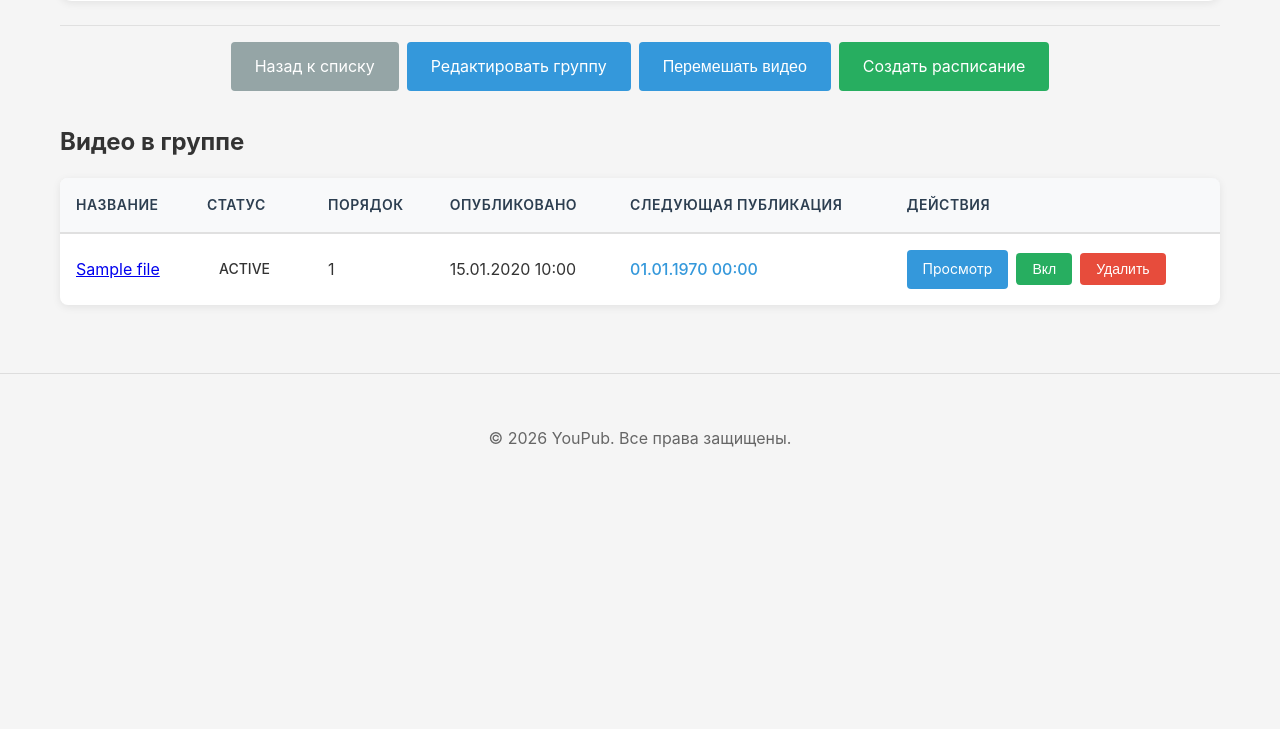
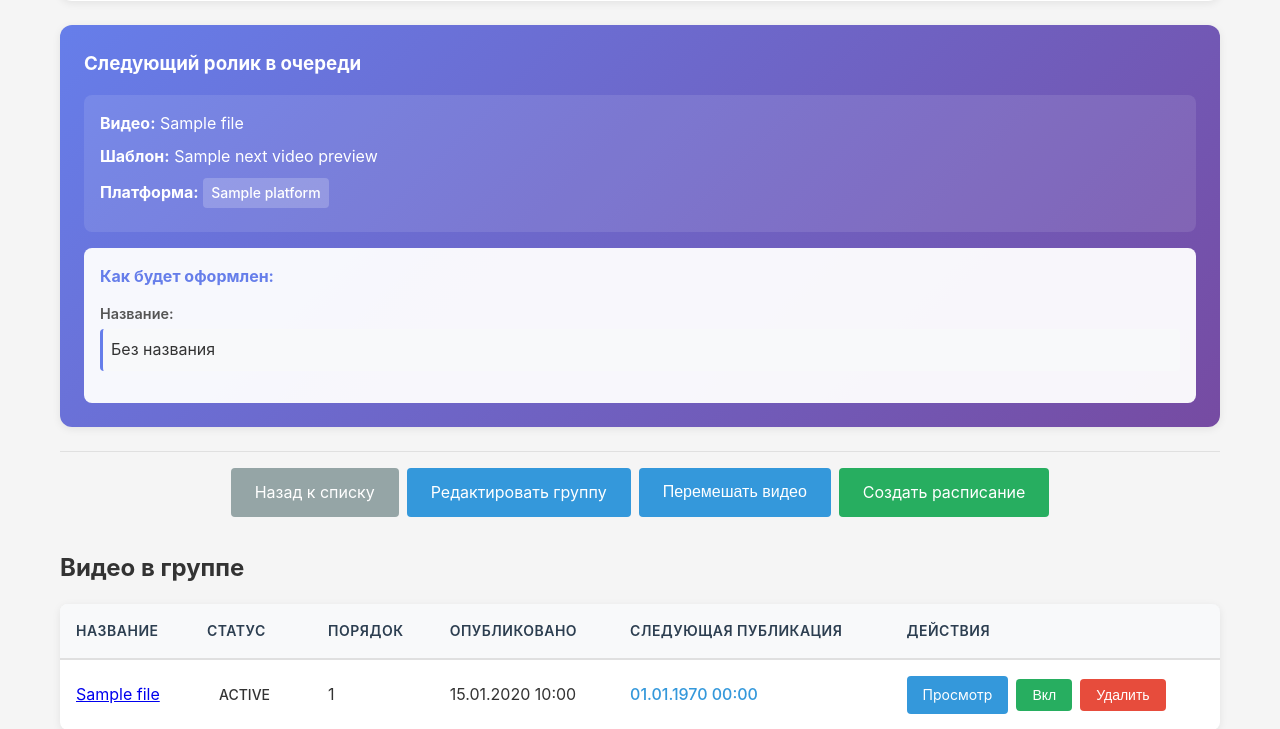
Before and after one commit to alexevil1979/youpub, a PHP site: template views/content_groups/show.php in a window 1280 px wide. Shown: the part 623-1352 px from the top of the page. Before the commit the page ends 1070 px from the top, so only its background shows below. Run offline with PHP 8.4, Linux system fonts and the light colour scheme; the template is opened without the code that fills it: most values are stand-ins (such as "Sample title", 1, 10 or a date in 2020); data that the repository does not hold is empty.

Commit message:
Add preview of next video in queue with template application on content group page

```diff
--- a/views/content_groups/show.php
+++ b/views/content_groups/show.php
@@ -71,6 +71,62 @@ ob_start();
         </div>
     </div>
 </div>
+
+<?php if ($nextVideoPreview): ?>
+<div class="info-card next-video-preview" style="margin-top: 1.5rem; background: linear-gradient(135deg, #667eea 0%, #764ba2 100%); color: white; border: none;">
+    <h3 style="color: white; margin-bottom: 1rem;">
+        <?= \App\Helpers\IconHelper::render('video', 20, 'icon-inline') ?>
+        Следующий ролик в очереди
+    </h3>
+    <div style="background: rgba(255, 255, 255, 0.1); padding: 1rem; border-radius: 8px; margin-bottom: 1rem;">
+        <div style="margin-bottom: 0.5rem;">
+            <strong style="color: #fff;">Видео:</strong>
+            <span><?= htmlspecialchars($nextVideoPreview['file']['title'] ?? $nextVideoPreview['video']['title'] ?? $nextVideoPreview['video']['file_name'] ?? 'Без названия') ?></span>
+        </div>
+        <?php if ($nextVideoPreview['template_name']): ?>
+            <div style="margin-bottom: 0.5rem;">
+                <strong style="color: #fff;">Шаблон:</strong>
+                <span><?= htmlspecialchars($nextVideoPreview['template_name']) ?></span>
+            </div>
+        <?php endif; ?>
+        <div style="margin-bottom: 0.5rem;">
+            <strong style="color: #fff;">Платформа:</strong>
+            <span class="platform-badge platform-<?= $nextVideoPreview['platform'] ?>" style="background: rgba(255, 255, 255, 0.2); padding: 0.25rem 0.5rem; border-radius: 4px;">
+                <?= ucfirst($nextVideoPreview['platform']) ?>
+            </span>
+        </div>
+    </div>
+
+    <div style="background: rgba(255, 255, 255, 0.95); color: #333; padding: 1rem; border-radius: 8px;">
+        <h4 style="margin-top: 0; margin-bottom: 0.75rem; color: #667eea;">Как будет оформлен:</h4>
+
+        <div style="margin-bottom: 1rem;">
+            <div style="font-weight: 600; color: #555; margin-bottom: 0.25rem; font-size: 0.9rem;">Название:</div>
+            <div style="padding: 0.5rem; background: #f8f9fa; border-left: 3px solid #667eea; border-radius: 4px; word-break: break-word;">
+                <?= htmlspecialchars($nextVideoPreview['preview']['title'] ?? 'Без названия') ?>
+            </div>
+        </div>
+
+        <?php if (!empty($nextVideoPreview['preview']['description'])): ?>
+        <div style="margin-bottom: 1rem;">
+            <div style="font-weight: 600; color: #555; margin-bottom: 0.25rem; font-size: 0.9rem;">Описание:</div>
+            <div style="padding: 0.5rem; background: #f8f9fa; border-left: 3px solid #667eea; border-radius: 4px; word-break: break-word; white-space: pre-wrap; max-height: 150px; overflow-y: auto;">
+                <?= htmlspecialchars($nextVideoPreview['preview']['description']) ?>
+            </div>
+        </div>
+        <?php endif; ?>
+
+        <?php if (!empty($nextVideoPreview['preview']['tags'])): ?>
+        <div>
+            <div style="font-weight: 600; color: #555; margin-bottom: 0.25rem; font-size: 0.9rem;">Теги:</div>
+            <div style="padding: 0.5rem; background: #f8f9fa; border-left: 3px solid #667eea; border-radius: 4px; word-break: break-word;">
+                <?= htmlspecialchars($nextVideoPreview['preview']['tags']) ?>
+            </div>
+        </div>
+        <?php endif; ?>
+    </div>
+</div>
+<?php endif; ?>
 
 <div class="form-actions group-actions">
     <a href="/content-groups" class="btn btn-secondary">Назад к списку</a>
```
Also changed, not shown: app/Modules/ContentGroups/Controllers/GroupController.php (+61 -0 lines).
